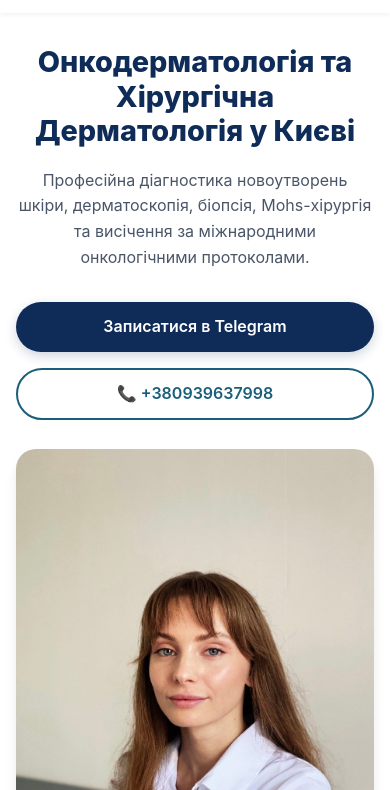
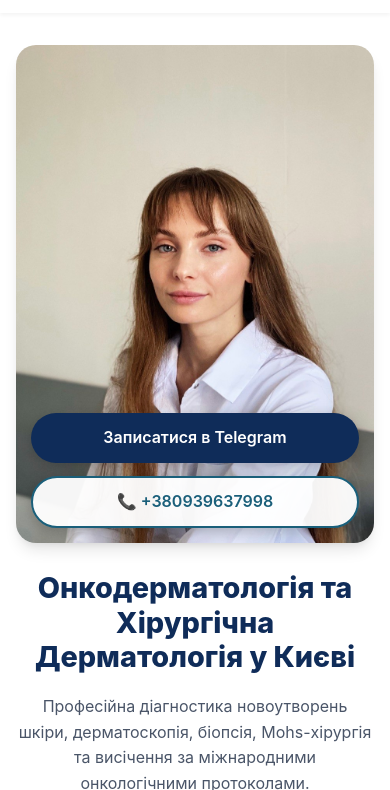
Before and after one commit to shekhtmanv/dr-razumeiko-site, a plain HTML site: page index.html in a window 390 px wide. Shown: the part 54-844 px from the top of the page. Drawn offline with Linux system fonts and the light colour scheme.

Commit message:
Update layout for mob.html

```diff
--- a/index.html
+++ b/index.html
@@ -4,7 +4,7 @@
     <meta charset="UTF-8">
     <meta name="viewport" content="width=device-width, initial-scale=1.0">
     <title>Катерина Разумейко | Онкодерматолог, Дерматохірург Київ</title>
-    <meta name="description" content="Прийом лікаря-онкодерматолога та дерматохірурга Катерини Разумейко у Києві. Дерматоскопія, біопсія, Mohs-хірургія, радіохвильове та хірургічне видалення новоутворень.">
+    <meta name="description" content="Прийом лікаря-онкодерматолога та дерматохірурга Катерини Разумейко у Києві. Дерматоскопія, біопсія, Mohs-хірургія та радіохвильове та хірургічне видалення новоутворень.">
 
     <meta property="og:title" content="Катерина Разумейко | Онкодерматолог, Дерматохірург">
     <meta property="og:description" content="Рання діагностика, біопсія та висічення утворень шкіри. Професійно, безпечно, відповідно до міжнародних онкологічних протоколів.">
@@ -177,12 +177,25 @@
             color: white;
         }
 
+        .hero-image {
+            position: relative;
+        }
+
         .hero-image img {
             width: 100%;
             height: auto;
             border-radius: 20px;
             box-shadow: var(--shadow);
             object-fit: cover;
+            display: block;
+        }
+
+        .mobile-only {
+            display: none;
+        }
+
+        .desktop-only {
+            display: flex;
         }
 
         .section {
@@ -405,11 +418,49 @@
                 display: none;
             }
 
+            .desktop-only {
+                display: none !important;
+            }
+
+            .mobile-only {
+                display: flex !important;
+                flex-direction: column;
+                gap: 0.8rem;
+                position: absolute;
+                bottom: 15px;
+                left: 15px;
+                right: 15px;
+                z-index: 10;
+            }
+
+            .mobile-only .btn-cta,
+            .mobile-only .btn-secondary {
+                width: 100%;
+                text-align: center;
+                justify-content: center;
+                box-shadow: 0 4px 15px rgba(0, 0, 0, 0.25);
+            }
+
+            .mobile-only .btn-secondary {
+                background: rgba(255, 255, 255, 0.95);
+                color: var(--accent-color);
+                border: 2px solid var(--accent-color);
+            }
+
             .hero {
                 grid-template-columns: 1fr;
                 text-align: center;
                 padding: 2rem 1rem;
                 gap: 1.8rem;
+            }
+
+            /* Зміна порядку на мобільних: спочатку фото з накладеними кнопками, потім текст */
+            .hero-image {
+                order: 1;
+            }
+
+            .hero-text {
+                order: 2;
             }
 
             .hero-text h1 {
@@ -418,16 +469,7 @@
 
             .hero-text p {
                 font-size: 1rem;
-            }
-
-            .hero-action-group {
-                justify-content: center;
-                flex-direction: column;
-                width: 100%;
-            }
-
-            .hero-action-group a {
-                width: 100%;
+                margin-bottom: 0;
             }
 
             .contact-card-wrapper {
@@ -482,13 +524,22 @@
                 <div class="hero-text">
                     <h1>Онкодерматологія та Хірургічна Дерматологія у Києві</h1>
                     <p>Професійна діагностика новоутворень шкіри, дерматоскопія, біопсія, Mohs-хірургія та висічення за міжнародними онкологічними протоколами.</p>
-                    <div class="hero-action-group">
+
+                    <!-- Кнопки для ПК -->
+                    <div class="hero-action-group desktop-only">
                         <a href="https://t.me/katerazum" target="_blank" class="btn-cta">Записатися в Telegram</a>
                         <a href="tel:+380939637998" class="btn-secondary">📞 +380939637998</a>
                     </div>
                 </div>
+
                 <div class="hero-image">
                     <img src="portrait.jpg" alt="Лікар-онкодерматолог Катерина Разумейко">
+
+                    <!-- Кнопки для мобільних (накладаються на нижню частину фото) -->
+                    <div class="hero-action-group mobile-only">
+                        <a href="https://t.me/katerazum" target="_blank" class="btn-cta">Записатися в Telegram</a>
+                        <a href="tel:+380939637998" class="btn-secondary">📞 +380939637998</a>
+                    </div>
                 </div>
             </div>
 
@@ -845,8 +896,8 @@
         }
 
         document.addEventListener("click", e => {
+            e.preventDefault();
             if (e.target.matches("[data-link]")) {
-                e.preventDefault();
                 navigate(e.target.getAttribute("href"));
             }
         });
```
